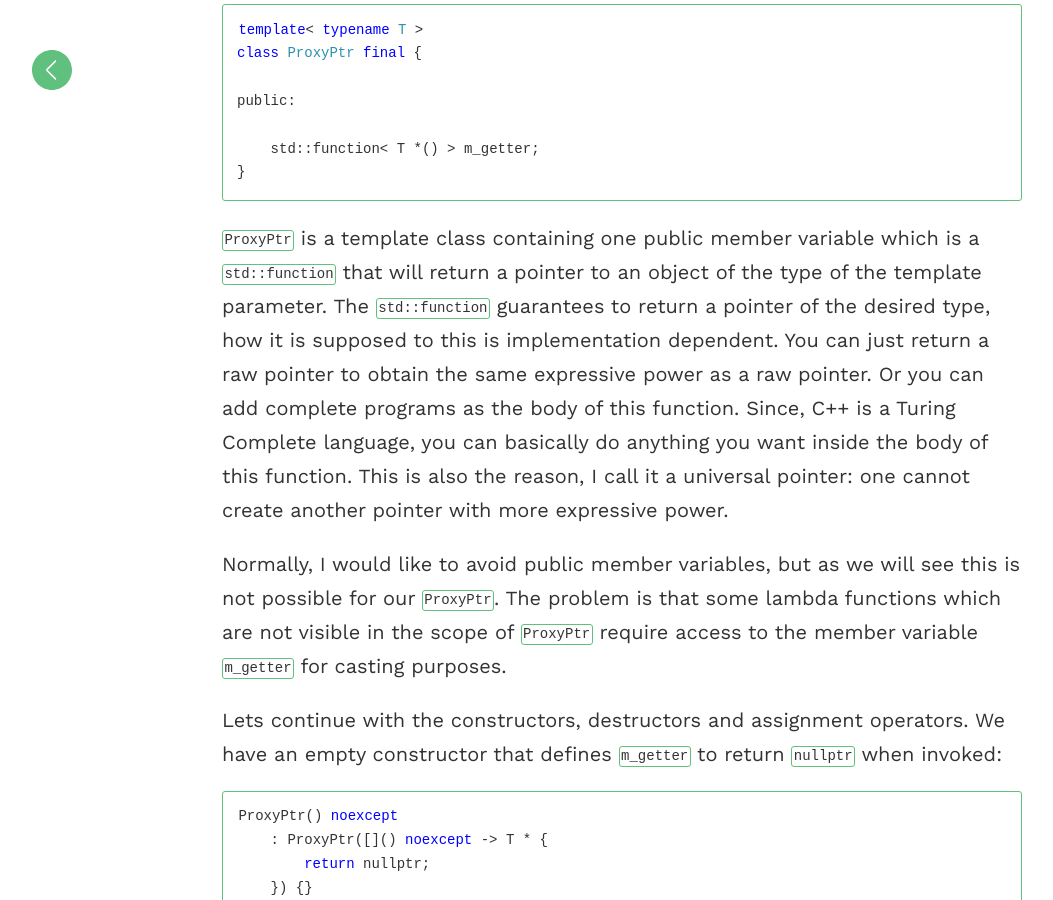
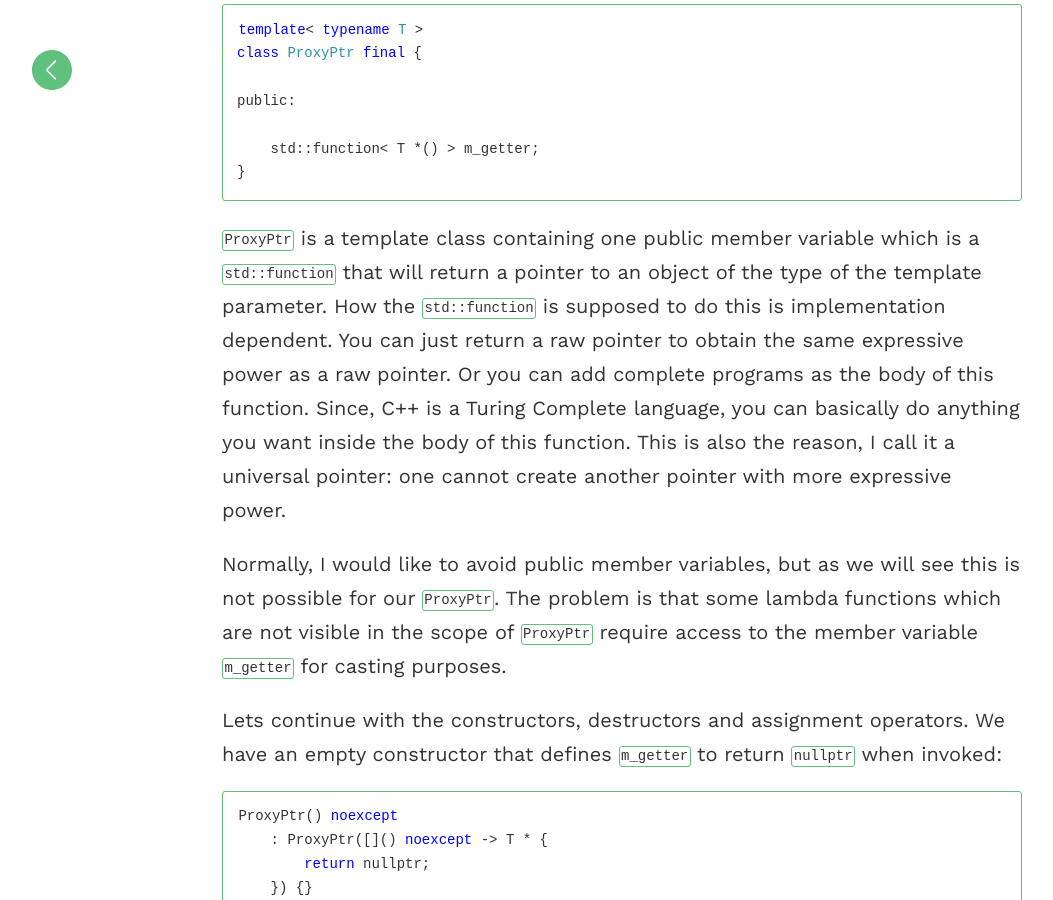
Before and after one commit to matt77hias/Blog, a Jekyll site: the page built from _posts/2018-01-28-the-universal-pointer.md, in a window 1280 px wide and 900 px high, scrolled down 2378 px. Shown: the whole window, without its empty margins (18-1071 px from the left). Built offline with Jekyll 4.4.1, drawn with Linux system fonts in a browser that asks for light colours; comment, search, counter and statistics services are not loaded.

Commit message:
Update 2018-01-28-the-universal-pointer.md

````diff
--- a/_posts/2018-01-28-the-universal-pointer.md
+++ b/_posts/2018-01-28-the-universal-pointer.md
@@ -57,7 +57,7 @@
     std::function< T *() > m_getter;
 }
 ```
-`ProxyPtr` is a template class containing one public member variable which is a `std::function` that will return a pointer to an object of the type of the template parameter. The `std::function` guarantees to return a pointer of the desired type, how it is supposed to this is implementation dependent. You can just return a raw pointer to obtain the same expressive power as a raw pointer. Or you can add complete programs as the body of this function. Since, C++ is a Turing Complete language, you can basically do anything you want inside the body of this function. This is also the reason, I call it a universal pointer: one cannot create another pointer with more expressive power.
+`ProxyPtr` is a template class containing one public member variable which is a `std::function` that will return a pointer to an object of the type of the template parameter. How the `std::function` is supposed to do this is implementation dependent. You can just return a raw pointer to obtain the same expressive power as a raw pointer. Or you can add complete programs as the body of this function. Since, C++ is a Turing Complete language, you can basically do anything you want inside the body of this function. This is also the reason, I call it a universal pointer: one cannot create another pointer with more expressive power.
 
 Normally, I would like to avoid public member variables, but as we will see this is not possible for our `ProxyPtr`. The problem is that some lambda functions which are not visible in the scope of `ProxyPtr` require access to the member variable `m_getter` for casting purposes.
 
````
